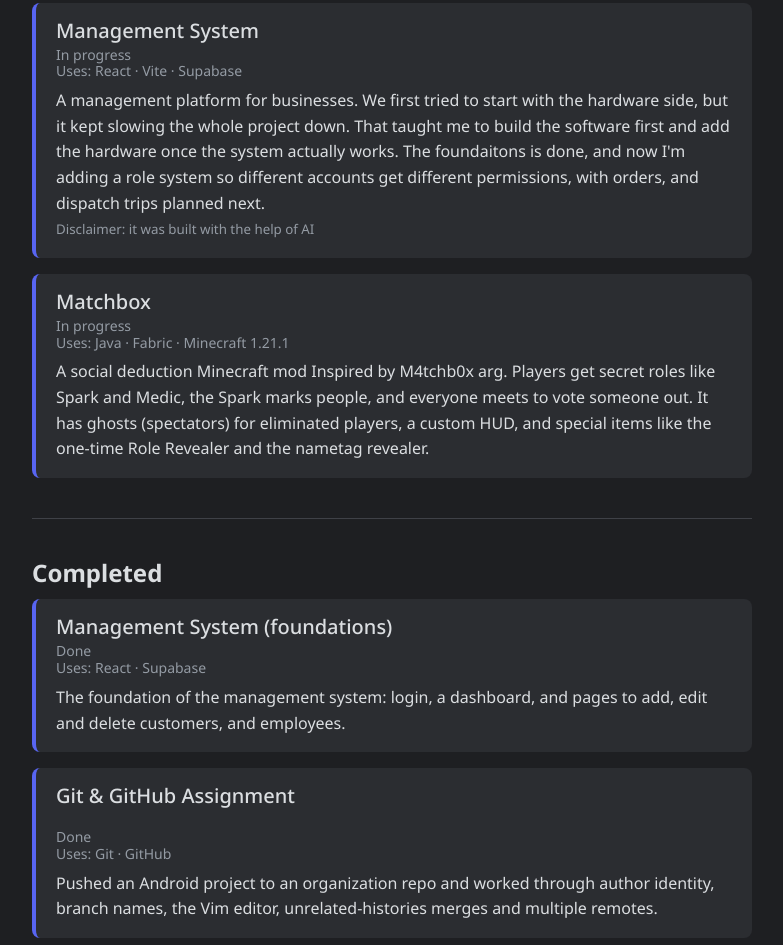
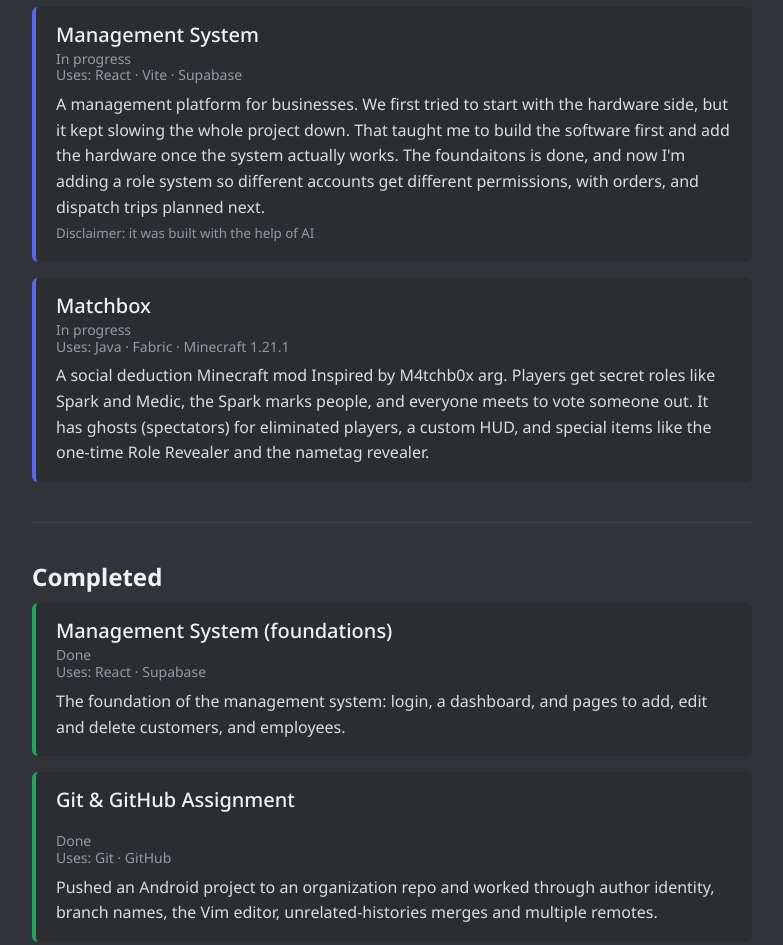
Before and after one commit to ANDREIBNISA/HTML-Testing-site, a plain HTML site: page AboutMe.html in a window 1280 px wide. Shown: the part 565-1510 px from the top of the page, without its empty margins (248-1031 px from the left). Drawn offline with Linux system fonts and the light colour scheme.

Commit message:
Restyle About page in Discord colors

```diff
--- a/AboutMe.html
+++ b/AboutMe.html
@@ -1,4 +1,4 @@
- <!DOCTYPE html>
+<!DOCTYPE html>
 <html lang="en">
 <head>
   <meta charset="UTF-8">
@@ -37,7 +37,7 @@
 
     <hr>
 
-    <!projects im stalling on :wilted_flower:>
+    <!-- projects im stalling on :wilted_flower: -->
     <section>
       <h2>Working on now</h2>
       <p>Side projects im working on</p>
@@ -67,11 +67,11 @@
 
     <hr>
 
-    <!projects i've definetely completed>
+    <!-- projects i've definetely completed -->
     <section>
       <h2>Completed</h2>
 
-      <article>
+      <article class="done">
         <h3>Management System (foundations)<br><small>Done<br>Uses: React · Supabase</small></h3>
         <p>
           The foundation of the management system: login, a dashboard, and pages to
@@ -79,7 +79,7 @@
         </p>
       </article>
 
-      <article>
+      <article class="done">
         <h3>Git &amp; GitHub Assignment<br><small><br>Done<br>Uses: Git · GitHub</small></h3>
         <p>
           Pushed an Android project to an organization repo and worked through author
@@ -91,10 +91,10 @@
 
     <hr>
 
-    <!table for tabling>
+    <!-- table for tabling -->
     <section>
       <h2>Toolbox</h2>
-      <table border="1" cellpadding="8">
+      <table>
         <tr>
           <th>Languages</th>
           <td>Java, JavaScript, HTML</td>
@@ -114,7 +114,7 @@
 
   <hr>
 
-  <!feet>
+  <!-- feet -->
   <footer>
     <p>
       Find my code on GitHub:
--- a/styles/style.css
+++ b/styles/style.css
@@ -4,13 +4,14 @@
 /* ===== COLORS =====
    Variables: set a color once here, then reuse it everywhere with var(--name) */
 :root {
-  --paper: #1e1f22;   /* page background (Discord darkest) */
-  --card: #2b2d31;    /* project boxes */
+  --paper: #313338;   /* page background */
+  --card: #2b2d31;    /* project boxes, tags, table */
   --ink: #dbdee1;     /* main text */
   --muted: #949ba4;   /* smaller, softer text */
   --line: #3f4147;    /* borders and dividers */
-  --accent: #5865f2;  /* blurple (the Add Friend / Accept Quest button color) */
-  --link: #00a8fc;    /* link blue, like the Roblox link in the quest card */
+  --accent: #5865f2;  /* blurple stripe on in-progress projects */
+  --green: #23a559;   /* green stripe on finished projects */
+  --link: #00a8fc;    /* link blue */
 }
 
 /* ===== WHOLE PAGE ===== */
@@ -27,7 +28,7 @@ body {
 
 /* ===== HEADINGS ===== */
 h1, h2, h3 {
-  font-family: "Noto Sans", "Helvetica Neue", Helvetica, Arial, sans-serif;
+  color: #f2f3f5;
   line-height: 1.2;
 }
 h1 {
@@ -64,18 +65,21 @@ section > p {         /* the line under "Working on now" */
   margin-top: 0;
 }
 
-/* ===== PROJECT BOXES ===== */
+/* ===== PROJECT BOXES (colored stripe on the left) ===== */
 article {
   background: var(--card);
-  border-left: 4px solid var(--accent);   /* blurple edge, like a Discord embed */
-  border-radius: 8px;
+  border-left: 4px solid var(--accent);
+  border-radius: 6px;
   padding: 16px 20px;
   margin-bottom: 16px;
+}
+article.done {
+  border-left-color: var(--green);
 }
 article p {
   margin: 0;
 }
-article p small {     /* "Built with the help of claude" */
+article p small {     /* the disclaimer line */
   color: var(--muted);
 }
 
@@ -89,12 +93,13 @@ ul {
 }
 li {
   background: var(--card);
-  border-radius: 4px;
+  border: 1px solid var(--line);
+  border-radius: 6px;
   padding: 4px 12px;
   font-size: 15px;
 }
 
-/*toolbox table*/
+/* ===== TOOLBOX TABLE ===== */
 table {
   border-collapse: collapse;  /* merges double borders into one line */
   width: 100%;
@@ -112,14 +117,14 @@ th {
   font-weight: 700;
 }
 
-/*dividers*/
+/* ===== DIVIDERS ===== */
 hr {
   border: none;
   border-top: 1px solid var(--line);
   margin: 40px 0;
 }
 
-/*Links*/
+/* ===== LINKS ===== */
 a {
   color: var(--link);
   text-decoration: none;
@@ -128,7 +133,7 @@ a:hover {
   text-decoration: underline;
 }
 
-/*feet*/
+/* ===== FEET ===== */
 footer {
   color: var(--muted);
   font-size: 15px;
```
